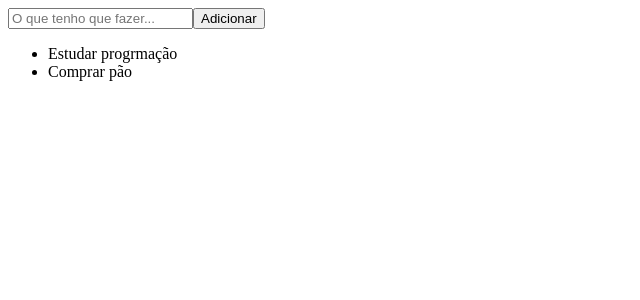
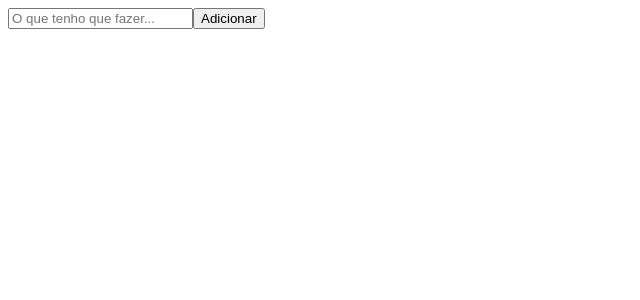
Before and after one commit to W-Carlos/todo-list-react, a React (Vite) app: page / in a window 1280 px wide. Shown: the top 300 px of the page, without its empty margins (0-640 px from the left). Built offline with nearby package versions, Linux system fonts and the light colour scheme.

Commit message:
Adding new item to list

```diff
--- a/src/App.jsx
+++ b/src/App.jsx
@@ -1,31 +1,36 @@
-import { v4 as uuidv4 } from 'uuid'
+import React, { useState } from "react";
+import { v4 as uuidv4 } from "uuid";
 
 function App() {
-  const list = [
-    {id: uuidv4(), task:"Estudar progrmação"},
-    {id: uuidv4(), task:"Comprar pão"}
-  ]
+  const [list, setList] = useState([]) // Estado que guarda a lista completa
+  const [inputTask, setInputTask] = useState('') // Estado que guarda o valor do input
 
-  console.log(list)
+  // Função para salvar o valor digitado no input
+  function inputChange(event) {
+    setInputTask(event.target.value)
+  }
 
-  function inputChange(event) {
-    console.log(event.target.value)
+  // Função para adicionar o valor digitado na lista
+  function addTask() {
+    setList([ ...list, { id: uuidv4(), task: inputTask } ])
   }
 
   return (
     <div>
-      <input onChange={inputChange} type="text" placeholder="O que tenho que fazer..." />
-      <button>Adicionar</button>
+      <input
+        onChange={inputChange}
+        type="text"
+        placeholder="O que tenho que fazer..."
+      />
+      <button onClick={addTask}>Adicionar</button>
 
       <ul>
-        {
-          list.map( (listItem) => {
-            return <li key={listItem.id}>{listItem.task}</li>
-          })
-        }
+        {list.map((listItem) => {
+          return <li key={listItem.id}>{listItem.task}</li>;
+        })}
       </ul>
     </div>
-  )
+  );
 }
 
-export default App
+export default App;
```
